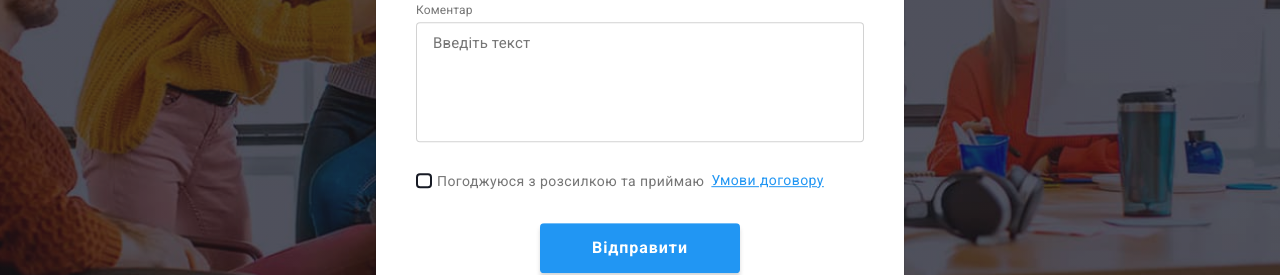
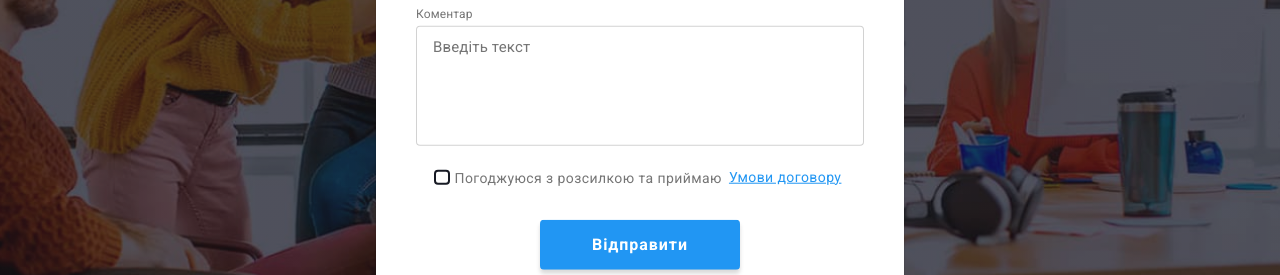
Before and after one commit to Anastasiako6/goit-markup-hw-06, a plain HTML site: page index.html in a window 1280 px wide. Both pictures are taken after a click on the button "Замовити послугу". Shown: the part 381-656 px from the top of the page. Drawn offline with nearby package versions, Linux system fonts and the light colour scheme.

Commit message:
add some changes

```diff
--- a/css/styles.css
+++ b/css/styles.css
@@ -329,6 +329,7 @@ body {
 }
 .modal-comment{
     margin-bottom: 4px;
+    display: block;
     width: 100%;
     height: 120px;
     padding: 12px 16px;
@@ -359,8 +360,8 @@ body {
 }
 .check-text{
     display: flex;
-    fill: transparent;
     align-items: center;
+    justify-content: center;
 }
 .check-text span {
     background: #FFFFFF;
```
